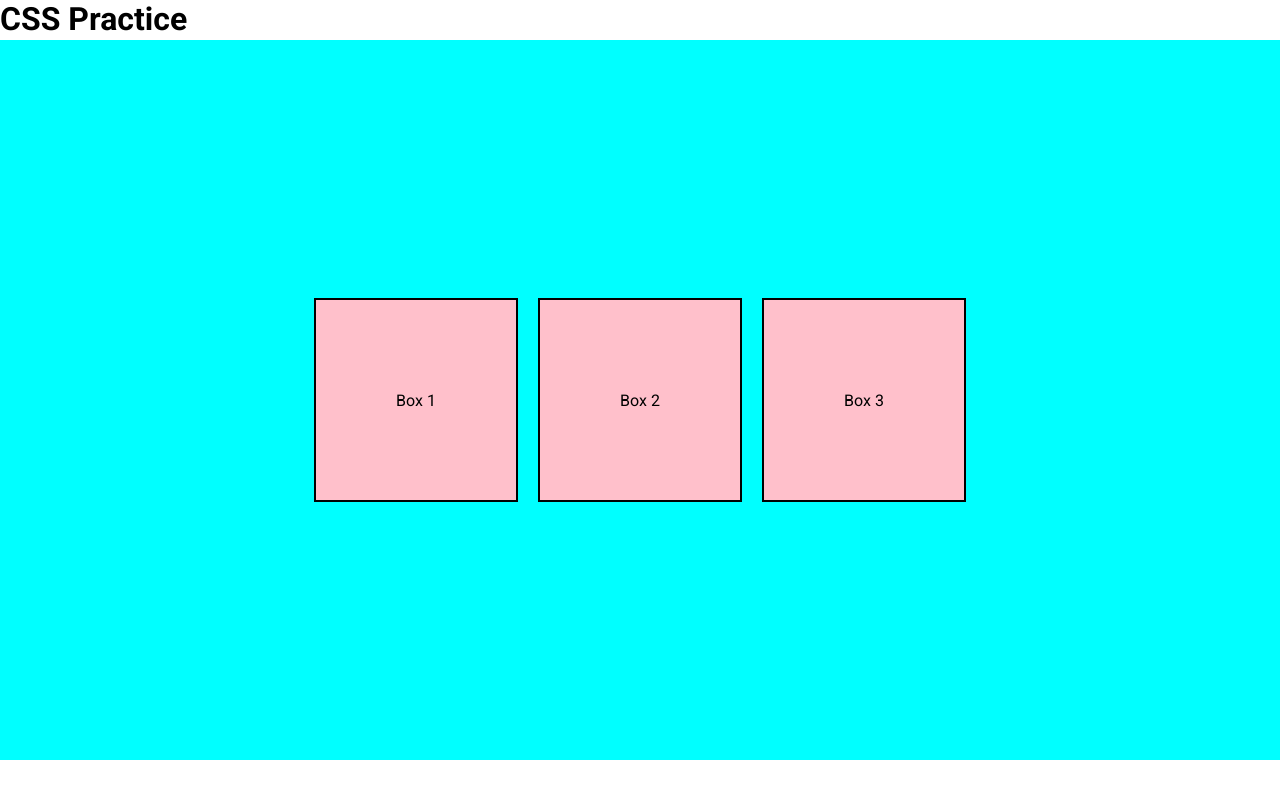
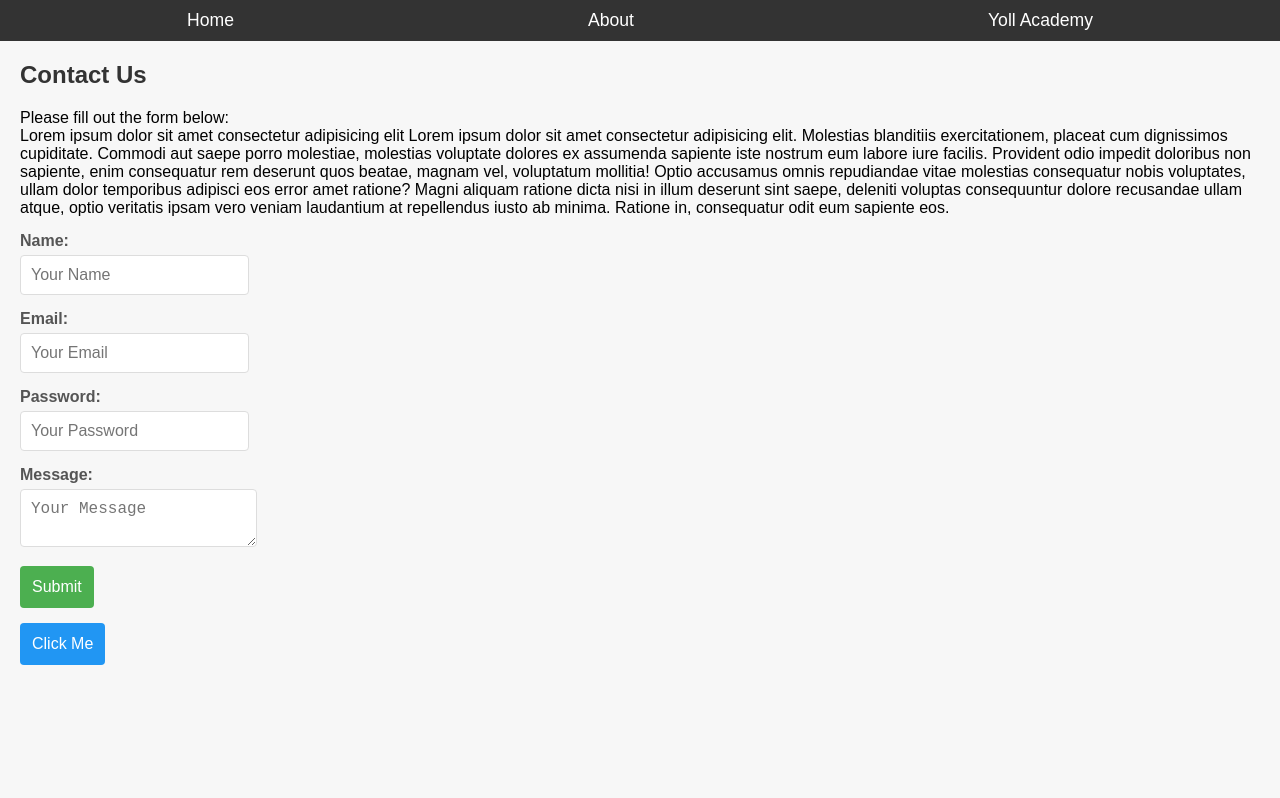
Before and after one commit to Shawaiz99/practice-project-html-css-js, a plain HTML site: page index.html in a window 1280 px wide. Drawn offline with Linux system fonts and the light colour scheme.

Commit message:
Practice on 11/13/2024

```diff
--- a/css/style.css
+++ b/css/style.css
@@ -1,33 +1,101 @@
-/* Reset */
 * {
+    box-sizing: border-box;
+    margin: 0;
     padding: 0;
-    margin: 0;
-    box-sizing: 0;
-}
+  }
 
-body {
-    font-family: 'Roboto', sans-serif;
-}
+  body {
+    font-family: Arial, sans-serif;
+    background-color: #f7f7f7;
+  }
 
-.container {
+  /* Header and Navbar Styling */
+  .header {
+    background-color: #333;
+    padding: 10px;
+    text-align: center;
+  }
+
+  .navbar {
     display: flex;
-    height: 90dvh;
-    background-color: aqua;
-    gap: 20px;
-    justify-content: center;
-    align-items: center;
-}
+    justify-content: space-around;
+  }
 
-h1 {
-    height: 5dvh;
-}
+  .nav-link {
+    color: white;
+    text-decoration: none;
+    font-size: 1.1rem;
+  }
 
-.flex-item {
-    border: 2px solid black;
-    width: 200px;
-    height: 200px;
-    background-color: pink;
-    display: flex;
-    justify-content: center;
-    align-items: center;
-}
+  /* Form Container Styling */
+  .form-container {
+    padding: 20px;
+  }
+
+  .form-container h2 {
+    color: #333;
+    margin-bottom: 20px;
+  }
+
+  label {
+    display: block;
+    margin-top: 15px;
+    font-weight: bold;
+    color: #555;
+  }
+
+  input,
+  textarea {
+    padding: 10px;
+    margin-top: 5px;
+    border: 1px solid #ddd;
+    border-radius: 4px;
+    font-size: 1rem;
+  }
+
+  input:focus,
+  textarea:focus {
+    border-color: #4caf50;
+  }
+
+  button {
+    display: block;
+    padding: 12px;
+    margin-top: 15px;
+    border: none;
+    border-radius: 4px;
+    color: white;
+    font-size: 1rem;
+  }
+
+  #submit-btn {
+    background-color: #4caf50;
+  }
+
+  #click-me-btn {
+    background-color: #2196f3;
+  }
+
+  button:hover {
+    opacity: 0.9;
+  }
+
+  /* PRACTICE SELECTORS */
+
+  /* Select by type attribute */
+
+  /* Select by name attribute */
+
+  /* Select text type and id */
+
+  /* Select required inputs */
+
+  /* Select password with maxlength of 10 */
+
+  /* Select button type submit */
+
+  /* Select only links that have href starting with */
+
+  /* Select links that end with .com */
+
+  /* Select links containing href "yoll" */
--- a/index.html
+++ b/index.html
@@ -1,28 +1,72 @@
 <!DOCTYPE html>
 <html lang="en">
+  <head>
+    <meta charset="UTF-8" />
+    <meta name="viewport" content="width=device-width, initial-scale=1.0" />
+    <title>CSS Advanced Selectors</title>
+    <link rel="stylesheet" href="./css/style.css" />
+  </head>
+  <body>
+    <!-- Main Container -->
+    <div class="main-container">
+      <!-- Header and Navbar -->
+      <header class="header">
+        <nav class="navbar">
+          <a href="#home" class="nav-link">Home</a>
+          <a href="www.example.com" class="nav-link">About</a>
+          <a href="www.yoll.io" class="nav-link">Yoll Academy</a>
+        </nav>
+      </header>
 
-<head>
-    <meta charset="UTF-8">
-    <meta name="viewport" content="width=device-width, initial-scale=1.0">
-    <link rel="stylesheet" href="./css/style.css">
-    <title>Zug Zug</title>
-    <link rel="preconnect" href="https://fonts.googleapis.com">
-    <link rel="preconnect" href="https://fonts.gstatic.com" crossorigin>
-    <link
-        href="https://fonts.googleapis.com/css2?family=Roboto:ital,wght@0,100;0,300;0,400;0,500;0,700;0,900;1,100;1,300;1,400;1,500;1,700;1,900&display=swap"
-        rel="stylesheet">
-    </style>
-</head>
+      <!-- Form Container -->
+      <div class="form-container">
+        <h2>Contact Us</h2>
+        <p>Please fill out the form below:</p>
+        <p>
+          Lorem ipsum dolor sit amet consectetur adipisicing elit Lorem ipsum
+          dolor sit amet consectetur adipisicing elit. Molestias blanditiis
+          exercitationem, placeat cum dignissimos cupiditate. Commodi aut saepe
+          porro molestiae, molestias voluptate dolores ex assumenda sapiente
+          iste nostrum eum labore iure facilis. Provident odio impedit doloribus
+          non sapiente, enim consequatur rem deserunt quos beatae, magnam vel,
+          voluptatum mollitia! Optio accusamus omnis repudiandae vitae molestias
+          consequatur nobis voluptates, ullam dolor temporibus adipisci eos
+          error amet ratione? Magni aliquam ratione dicta nisi in illum deserunt
+          sint saepe, deleniti voluptas consequuntur dolore recusandae ullam
+          atque, optio veritatis ipsam vero veniam laudantium at repellendus
+          iusto ab minima. Ratione in, consequatur odit eum sapiente eos.
+        </p>
+        <form>
+          <label for="name">Name:</label>
+          <input type="text" id="name" name="name" placeholder="Your Name" />
 
-<body>
-    <h1>CSS Practice</h1>
-    <!-- Container -->
-    <div class="container">
-        <!-- Flex Items -->
-        <div class="flex-item item-1">Box 1</div>
-        <div class="flex-item item-2">Box 2</div>
-        <div class="flex-item item-3">Box 3</div>
+          <label for="email">Email:</label>
+          <input
+            type="email"
+            id="email"
+            name="email"
+            placeholder="Your Email"
+          />
+
+          <label for="password">Password:</label>
+          <input
+            type="password"
+            id="password"
+            name="password"
+            placeholder="Your Password"
+          />
+
+          <label for="message">Message:</label>
+          <textarea
+            id="message"
+            name="message"
+            placeholder="Your Message"
+          ></textarea>
+
+          <button type="submit" id="submit-btn">Submit</button>
+          <button type="button" id="click-me-btn">Click Me</button>
+        </form>
+      </div>
     </div>
-</body>
-
+  </body>
 </html>
```
